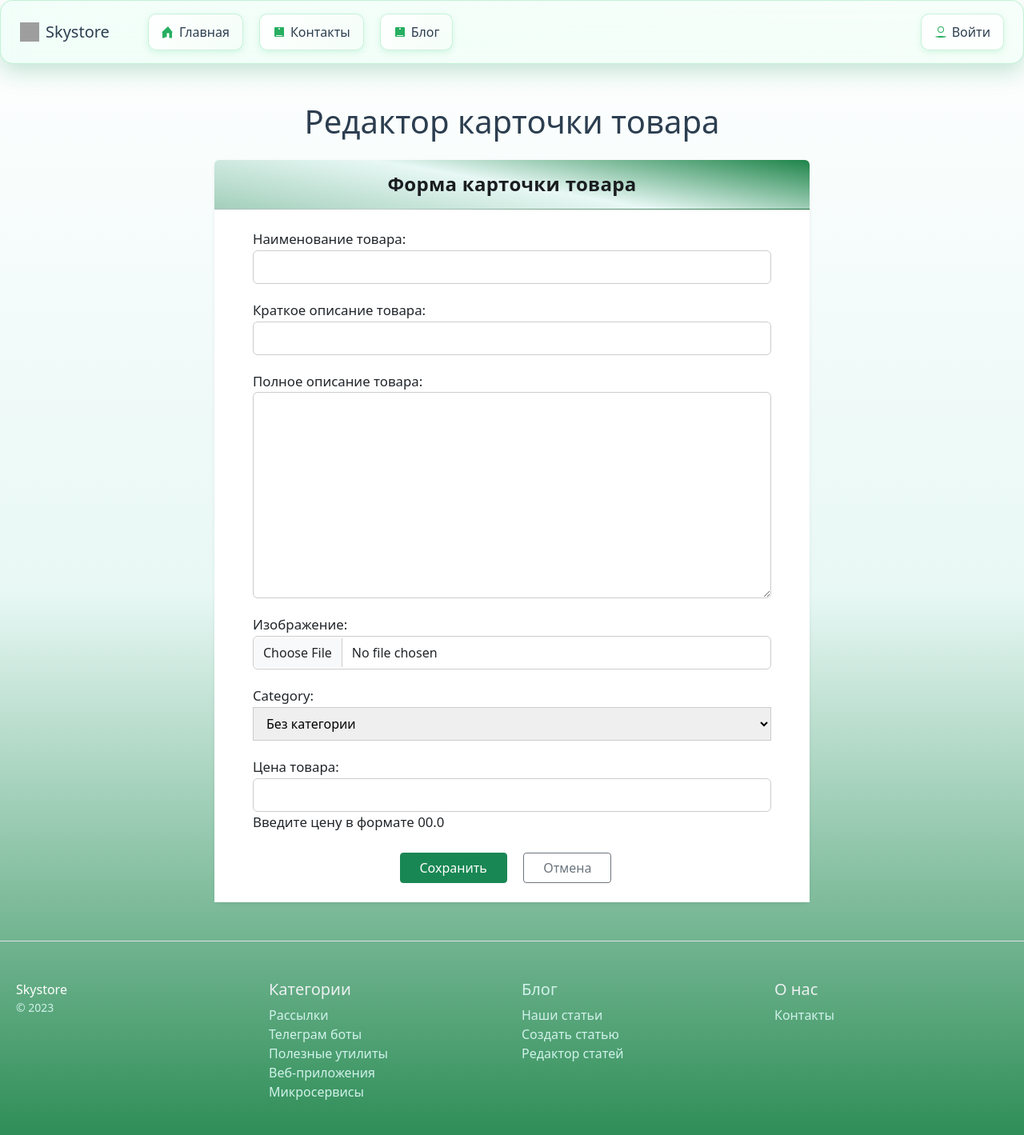
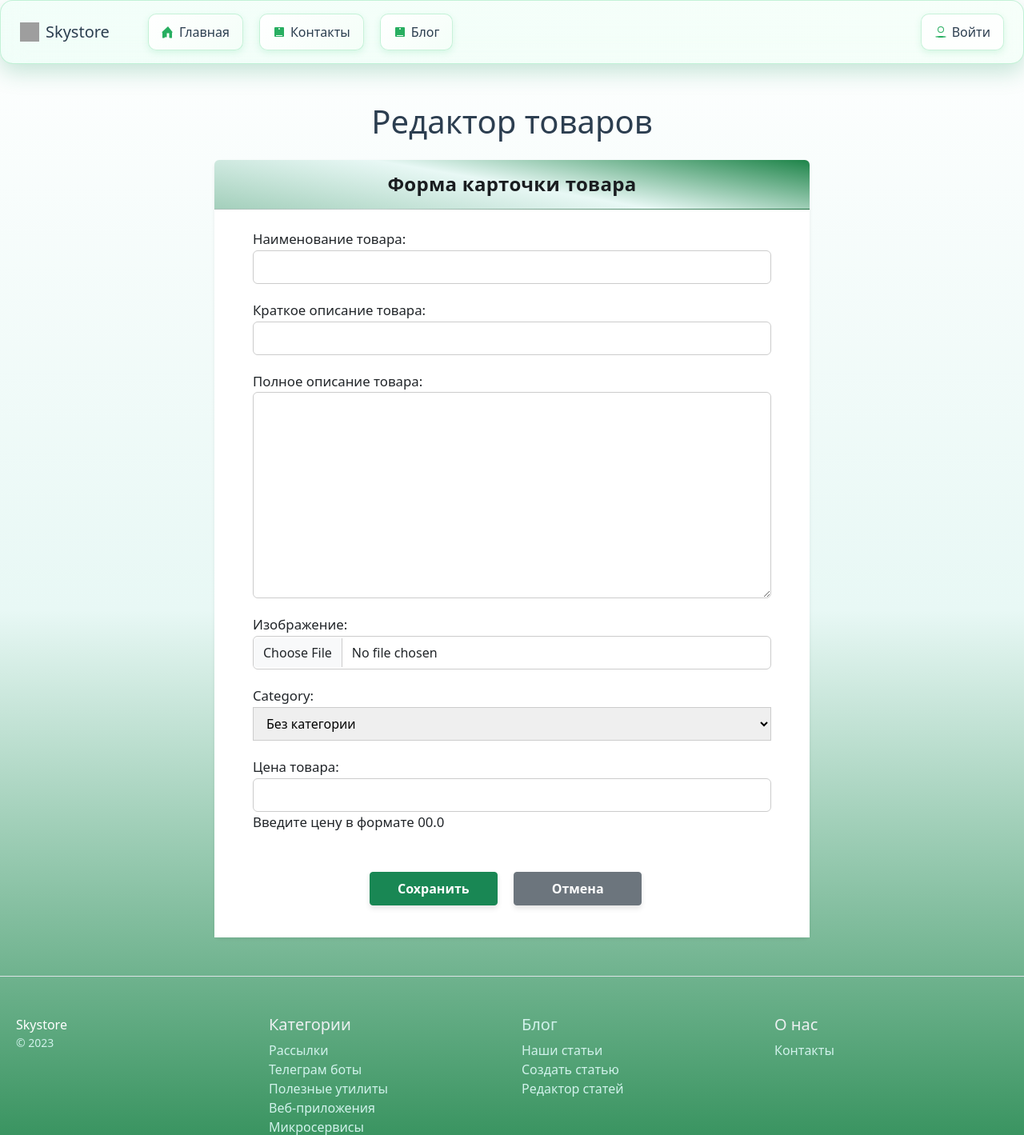
Before and after one commit to simbarilion/Ecommerce_app, a Django app: page /catalog/home/create/ in a window 1280 px wide. Shown: the top 1419 px of the page at 80% size. Run offline with Django 5.2, Linux system fonts and the light colour scheme; data comes from the database, SQL or seed files in the repository; parts of the project's set-up code (start-up, migrations or seed data) failed here and were passed over; some libraries are stand-ins or nearby versions; grey boxes are pictures that could not be loaded.

Commit message:
modified html forms

```diff
--- a/blog/templates/blog/blogpost_delete.html
+++ b/blog/templates/blog/blogpost_delete.html
@@ -7,7 +7,7 @@
         {% include "blog/includes/blogpost_editor_header.html" %}
 
         <div class="col-lg-8 col-md-6 col-sm-12 mx-auto">
-            <div class="card shadow-sm border-0 rounded-3 blog-form">
+            <div class="card shadow-sm border-0 rounded-3 edit-form">
                 <div class="card-header bg-primary text-white text-center py-3 rounded-top">
                     <h4 class="my-0 fw-semibold">Удалить статью</h4>
                 </div>
--- a/blog/templates/blog/blogpost_form.html
+++ b/blog/templates/blog/blogpost_form.html
@@ -7,7 +7,7 @@
         {% include "blog/includes/blogpost_editor_header.html" %}
 
         <div class="col-lg-8 col-md-6 col-sm-12 mx-auto">
-            <div class="card shadow-sm border-0 rounded-3 blog-form">
+            <div class="card shadow-sm border-0 rounded-3 edit-form">
                 <div class="card-header bg-primary text-white text-center py-3 rounded-top">
                     <h4 class="my-0 fw-semibold">Форма статьи</h4>
                 </div>
--- a/catalog/templates/catalog/product_form.html
+++ b/catalog/templates/catalog/product_form.html
@@ -5,11 +5,11 @@
 {% block content %}
     <section class="container mx-auto p-6">
         <div class="header text-center mt-5 mb-4">
-            <h1>Редактор карточки товара</h1>
+            <h1>Редактор товаров</h1>
         </div>
 
         <div class="col-lg-8 col-md-6 col-sm-12 mx-auto">
-            <div class="card shadow-sm border-0 rounded-3 blog-form">
+            <div class="card shadow-sm border-0 rounded-3 edit-form">
                 <div class="card-header bg-primary text-white text-center py-3 rounded-top">
                     <h4 class="my-0 fw-semibold">Форма карточки товара</h4>
                 </div>
@@ -20,12 +20,12 @@
                             {{ form.as_p }}
                         </div>
 
-                        <div class="d-flex justify-content-between align-items-center mt-4 gap-3">
+                        <div class="d-flex justify-content-center gap-3 mt-5 mb-3 text-center">
                             <div class="flex-grow-1 text-center">
                                 <button type="submit" class="btn btn-success px-4">
                                     Сохранить
                                 </button>
-                                <a href="{% url 'catalog:product_detail' slug=product.slug %}" class="btn btn-outline-secondary px-4 mx-3">
+                                <a href="{% url 'catalog:product_detail' slug=product.slug %}" class="btn btn-secondary px-4 mx-3">
                                     Отмена
                                 </a>
                             </div>
--- a/catalog/views.py
+++ b/catalog/views.py
@@ -53,6 +53,7 @@ class ProductDeleteView(DeleteView):
     """Представление для удаления карточки товара"""
     model = Product
     template_name = "catalog/product_delete.html"
+    context_object_name = "product"
     success_url = reverse_lazy("catalog:home")
 
 
--- a/static/css/style.css
+++ b/static/css/style.css
@@ -497,18 +503,18 @@ form .btn-outline-primary {
 }
 
 
-/* Карточка Создать/Редактировать статью Блога */
-.blog-form {
+/* Карточка Создать/Редактировать статью Блога или карточку товара */
+.edit-form {
     border-radius: 0.5rem;
     transition: all 0.25s ease;
 }
 
-.blog-form:hover {
+.edit-form:hover {
     transform: translateY(-3px);
     box-shadow: 0 6px 20px rgba(0, 0, 0, 0.1);
 }
 
-.blog-form .card-header {
+.edit-form .card-header {
     font-size: 1.25rem;
     font-weight: 600;
     letter-spacing: 0.3px;
@@ -517,20 +523,20 @@ form .btn-outline-primary {
     border-top-right-radius: 0.5rem;
 }
 
-.blog-form .card-header h4 {
+.edit-form .card-header h4 {
     color: #1a1d20;
 }
 
-.blog-form .card-body {
+.edit-form .card-body {
     font-size: 1.05rem;
     line-height: 1.6;
     background-color: #fff;
 }
 
 /* Поля ввода */
-.blog-form form input,
-.blog-form form textarea,
-.blog-form form select {
+.edit-form form input,
+.edit-form form textarea,
+.edit-form form select {
     width: 100%;
     font-size: 1rem;
     padding: 0.5rem 0.75rem;
@@ -539,45 +545,64 @@ form .btn-outline-primary {
     transition: border-color 0.2s ease, box-shadow 0.2s ease;
 }
 
-.blog-form form input:focus,
-.blog-form form textarea:focus,
-.blog-form form select:focus {
+.edit-form form input:focus,
+.edit-form form textarea:focus,
+.edit-form form select:focus {
     outline: none;
     border-color: #198754;
     box-shadow: 0 0 0 2px rgba(25, 135, 84, 0.25);
 }
 
 /* Отступы между полями */
-.blog-form form p {
+.edit-form form p {
     margin-bottom: 1.25rem;
 }
 
 /* Кнопки */
-.blog-form button.btn,
-.blog-form a.btn {
+.edit-form button.btn,
+.edit-form a.btn {
     font-size: 1rem;
     border-radius: 0.25rem;
     transition: all 0.2s ease;
 }
 
 /* Кнопка “Сохранить” */
-.blog-form button.btn-success {
-    background-color: #198754;
-    border-color: #198754;
+.edit-form button,
+a.btn-secondary{
+    display: inline-block;
+    color: #fff;
+    text-decoration: none;
+    padding: 8px 20px;
+    font-weight: 600;
+    width: 160px;
+    transition: all 0.2s ease;
+    box-shadow: 0 4px 6px rgba(0, 0, 0, 0.1);
 }
 
-.blog-form button.btn-success:hover {
+.edit-form button:hover,
+a.btn-secondary:hover{
+    color: #fff;
+    text-decoration: none;
+    box-shadow: 4px 4px 8px #bebebe,
+              -4px -4px 8px #ffffff;
+    transform: translateY(-2px);
+}
+
+.edit-form button:active,
+a.btn-secondary:active {
+  transform: translateY(0);
+  box-shadow: 0 3px 6px rgba(0, 0, 0, 0.2);
+}
+
+/* Кнопка “Сохранить” */
+.edit-form button.btn-success:hover {
     background-color: #157347;
     border-color: #146c43;
 }
 
 /* Кнопка “Отмена” */
-.blog-form a.btn-outline-secondary:hover {
+.edit-form a.btn-outline-secondary:hover {
     background-color: #777;
-}
-
-.blog-form .d-flex.justify-content-center {
-    gap: 1rem;
 }
 
 .small-padding th,
```
Also changed, not shown: other parts of static/css/style.css (+23 -17 lines), catalog/templates/catalog/product_delete.html (+31 -0 lines), static/css/form.css (added).
